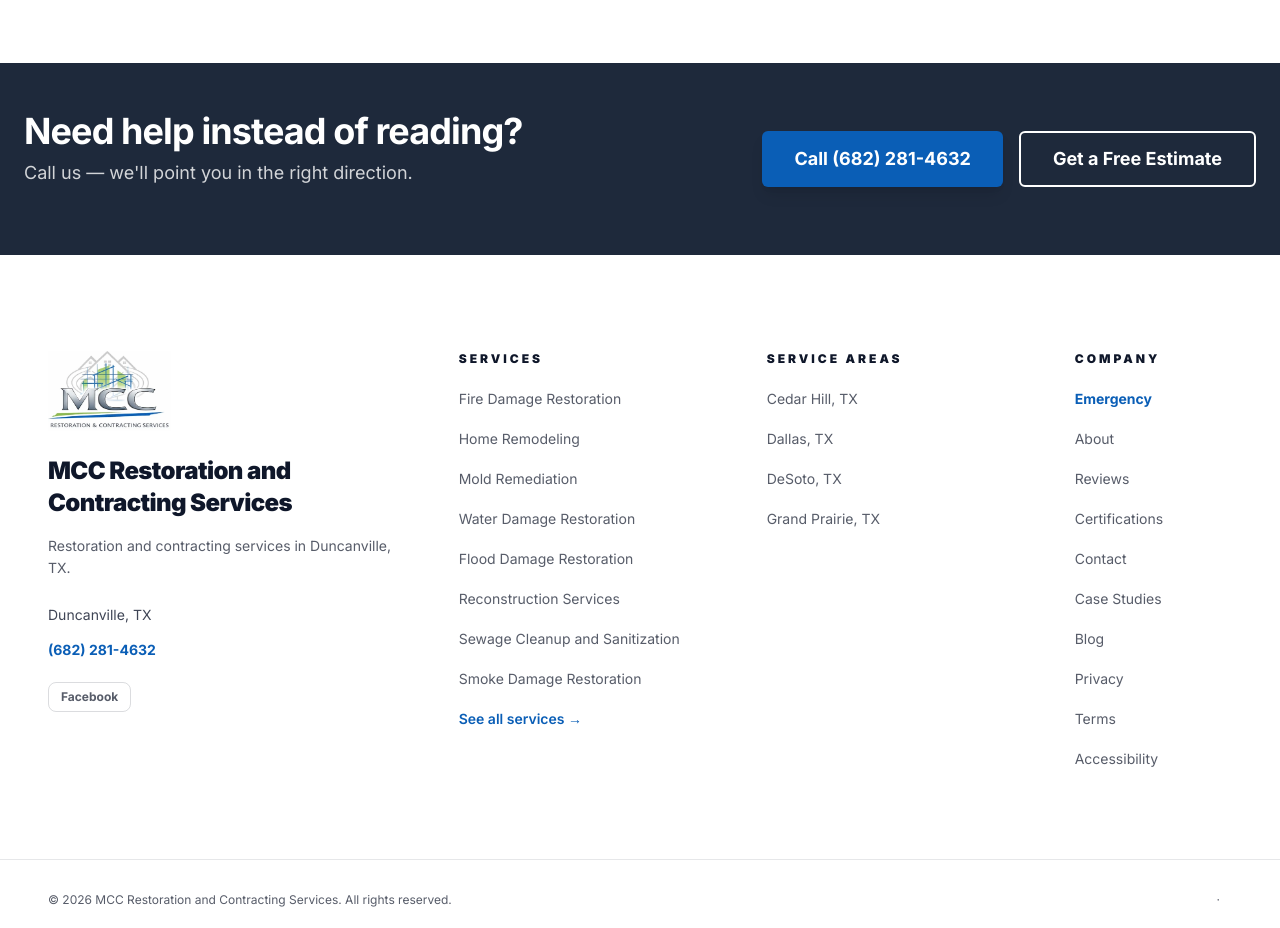
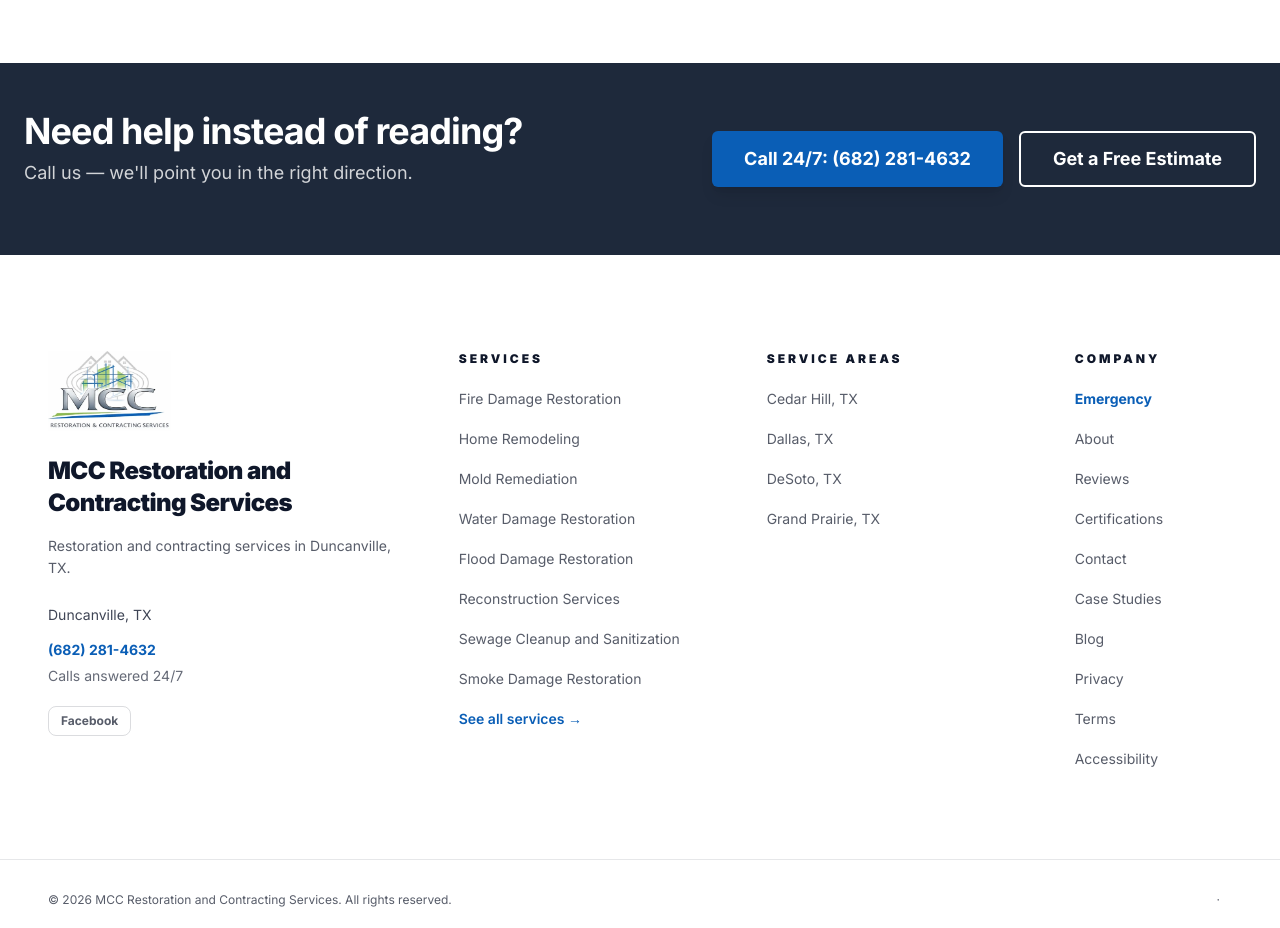
Before and after one commit to restorationai/mcc-restoration-site, an Astro site: page /blog in a window 1280 px wide. Shown: the part 1680-2608 px from the top of the page. Built offline with nearby package versions, Linux system fonts and the light colour scheme; Astro itself is replaced by a stand-in of ours.

Commit message:
Sites: 24/7 availability (schema hours flag, call-button labels, llms/FAQ line), Titan + Zerorez FAQ in their own trade [design-change]
- 66 sites: brand.ts available247 + openingHoursSpec (24/7 on every site; the
  JSON-LD output is unchanged), schema.ts reads it (scripts/schema_hours.py).
- 58 sites: "Available 24/7. Call now" hero label where the label had no 24/7,
  "Call 24/7" sticky bar + CTA banner, "Calls answered 24/7" footer line on
  sites with no 24/7 emergency copy (scripts/availability_rollout.py). The 8
  facts-line experiment sites are held until 12-09; tdi-builders' custom
  footer left as is. Granite Ranch (frozen) untouched.
- 7 non-restoration sites: llms.txt "Available 24/7: calls answered day and
  night." + FAQ "Calls are answered 24/7."; Titan FAQ asks about garage door
  company / spring repair (was general contractor / garage builder), Zerorez
  about carpet cleaner (was general contractor / flooded house).

Co-Authored-By: Claude Opus 5.5 (1M context) <noreply@anthropic.com>

```diff
--- a/src/components/CtaBanner.astro
+++ b/src/components/CtaBanner.astro
@@ -6,6 +6,7 @@
 // incident, brand/hero.webp missing). Never add a decorative <img> here
 // without a build-verified src.
 import { brand } from "~/lib/brand";
+import { callShortLabel } from "~/lib/availability";
 
 type Props = {
   heading?: string;
@@ -37,7 +38,7 @@ const {
         href={`tel:${brand.phoneRaw}`}
         class={`inline-flex items-center justify-center font-bold px-8 py-3 rounded-md transition-all text-lg shadow-lg ${isSensitive ? 'bg-dark text-white hover:bg-dark-800' : 'bg-primary-600 text-white hover:bg-primary-700'}`}
       >
-        Call {brand.phone}
+        {callShortLabel} {brand.phone}
       </a>
       <a
         href="/contact/#estimate"
--- a/src/components/Footer.astro
+++ b/src/components/Footer.astro
@@ -1,5 +1,6 @@
 ---
 import { brand } from "~/lib/brand";
+import { footerAvailability } from "~/lib/availability";
 import { getCollection } from "astro:content";
 
 const is247 = /24\s*[\/x-]?\s*7|24 ?hours/i.test(String(brand.hours || ""));
@@ -20,6 +21,7 @@ const year = new Date().getFullYear();
         <div>{brand.streetAddress}</div>
         <div>{brand.primaryCity}, {brand.primaryState} {brand.postalCode}</div>
         <div class="mt-3"><a href={`tel:${brand.phoneRaw}`} class="text-primary font-bold no-underline hover:underline">{brand.phone}</a></div>
+        {footerAvailability && <div class="mt-1 text-sm opacity-80">{footerAvailability}</div>}
         <div><a href={`mailto:${brand.email}`} class="text-primary no-underline hover:underline">{brand.email}</a></div>
       </address>
       {(() => {
--- a/src/components/ui/Hero.astro
+++ b/src/components/ui/Hero.astro
@@ -1,6 +1,7 @@
 ---
 // src/components/ui/Hero.astro
 import { brand } from "~/lib/brand";
+import { heroCtaLabel } from "~/lib/availability";
 import { srcsetFor } from "~/lib/images";
 import { Phone } from "@lucide/astro";
 
@@ -40,7 +41,7 @@ const bg = backgroundImage ? srcsetFor(backgroundImage) : {};
           href={`tel:${brand.phoneRaw}`}
           class={`group inline-flex flex-col items-center justify-center rounded-xl shadow-[0_0_40px_rgba(10,94,182,0.4)] px-8 py-3 transition-transform hover:-translate-y-1 border-2 border-white ${isSensitive ? "bg-dark-700 hover:bg-dark-600" : "bg-primary-600 hover:bg-primary-700"}`}
         >
-          <span class="text-xs md:text-sm font-bold uppercase tracking-widest text-white mb-1">{brand.ctaLabel}</span>
+          <span class="text-xs md:text-sm font-bold uppercase tracking-widest text-white mb-1">{heroCtaLabel}</span>
           <span class="text-2xl sm:text-3xl md:text-4xl font-black tracking-tight whitespace-nowrap flex items-center gap-3 text-white">
             <div class="bg-white text-primary-600 rounded-full p-2 shadow-inner">
               <Phone size={24} strokeWidth={3} />
--- a/src/layouts/BaseLayout.astro
+++ b/src/layouts/BaseLayout.astro
@@ -1,6 +1,7 @@
 ---
 import "~/styles/global.css";
 import { brand } from "~/lib/brand";
+import { callNowLabel } from "~/lib/availability";
 import Analytics from "~/components/Analytics.astro";
 import Header from "~/components/Header.astro";
 import Footer from "~/components/Footer.astro";
@@ -170,7 +171,7 @@ const ctx: PageSchemaContext = {
     <Footer />
     <a href={`tel:${brand.phoneRaw}`} class="fixed bottom-0 inset-x-0 z-40 md:hidden flex items-center justify-center gap-3 bg-primary-600 text-white font-black py-4 text-base shadow-[0_-4px_24px_rgba(10,94,182,0.35)] border-t border-primary-700">
       <Phone size={18} strokeWidth={3} />
-      Call Now: {brand.phone}
+      {callNowLabel}: {brand.phone}
     </a>
     {brand.trackingPhone && brand.trackingPhoneRaw && (
       /* Dynamic Number Insertion (2026-08-24; source attribution 2026-09-10):
--- /dev/null
+++ b/src/lib/availability.ts
@@ -0,0 +1,21 @@
+// AVAILABILITY 24/7 (Santino 2026-11-21, rank-ai scripts/availability.py):
+// every client's calls are answered 24/7 (the AI receptionist), so the call
+// buttons say so: "Available 24/7. Call now" in the hero button label
+// (unless the label already says 24/7), "Call 24/7" on the sticky mobile bar
+// and the CTA banners, "Calls answered 24/7" under the footer phone (only
+// where the site carries no 24/7 emergency copy already). brand.available247
+// = false (the client said not to) turns every one of these off. Separate
+// from the emergency-SERVICE rule (brand.hours / emergency_policy.py).
+import { brand } from "./brand";
+
+const b = brand as { available247?: boolean; ctaLabel?: string; hours?: string };
+const SAYS_247 = /24\s*[\/x-]?\s*7|24 ?hours/i;
+
+export const available247 = b.available247 !== false;
+/** The site already carries 24/7 emergency copy (restoration, 24/7 plumbing). */
+export const emergency247 = SAYS_247.test(String(b.hours || ""));
+export const heroCtaLabel =
+  available247 && !SAYS_247.test(String(b.ctaLabel || "")) ? "Available 24/7. Call now" : String(b.ctaLabel || "");
+export const callNowLabel = available247 ? "Call 24/7" : "Call Now";
+export const callShortLabel = available247 ? "Call 24/7:" : "Call";
+export const footerAvailability = available247 && !emergency247 ? "Calls answered 24/7" : "";
--- a/src/lib/brand.ts
+++ b/src/lib/brand.ts
@@ -17,6 +17,14 @@ export const brand = {
   trackingPhoneRaw: "+16822814632",
   email: "",
   hours: "",
+  // AVAILABILITY 24/7 (Santino 2026-11-21, scripts/availability.py): calls are
+  // answered 24/7 (the AI receptionist), every trade, default true; false only
+  // when the client said not to. Separate from the emergency-SERVICE rule
+  // (emergency_policy.py, the `hours` gate above). openingHoursSpec = the
+  // schema hours (scripts/schema_hours.py): 24/7 when available, else the
+  // real Google hours, else none.
+  available247: true,
+  openingHoursSpec: [{"days": ["Monday", "Tuesday", "Wednesday", "Thursday", "Friday", "Saturday", "Sunday"], "opens": "00:00", "closes": "23:59"}] as { days: string[]; opens: string; closes: string }[],
   foundedYear: "",
   primaryCity: "Duncanville",
   primaryState: "TX",
--- a/src/lib/schema.ts
+++ b/src/lib/schema.ts
@@ -35,6 +35,22 @@ const safe = (v: unknown) => (v == null || v === "" ? undefined : v);
 // (e.g. construction) stay plain LocalBusiness.
 const IS_247 = /24\s*[\/x-]?\s*7|24 ?hours/i.test(String(brand.hours || ""));
 
+// rankai:schema-hours (Santino 2026-11-21): the hours Google
+// reads. AVAILABILITY 24/7 is the default for every trade (the AI receptionist
+// answers day and night, scripts/availability.py); brand.openingHoursSpec is
+// written by scripts/schema_hours.py: 24/7 when brand.available247, else the
+// client's real Google hours, else none. A brand.ts without the field: 24/7
+// unless brand.available247 is false. EmergencyService typing (IS_247 above)
+// stays on the emergency-service rule, not on availability.
+type HoursSpec = { days: string[]; opens: string; closes: string };
+const _b = brand as { openingHoursSpec?: HoursSpec[]; available247?: boolean };
+const HOURS_SPEC: HoursSpec[] = Array.isArray(_b.openingHoursSpec)
+  ? _b.openingHoursSpec
+  : _b.available247 === false
+    ? []
+    : [{ days: ["Monday", "Tuesday", "Wednesday", "Thursday", "Friday", "Saturday", "Sunday"],
+         opens: "00:00", closes: "23:59" }];
+
 function localBusiness(ctx: PageSchemaContext) {
   // City×service pages get the teardown upgrades: EmergencyService typing
   // (24/7 brands only), the page city as areaServed, the quotable dispatch
@@ -67,12 +83,16 @@ function localBusiness(ctx: PageSchemaContext) {
       latitude: brand.lat,
       longitude: brand.lng,
     },
-    openingHoursSpecification: {
-      "@type": "OpeningHoursSpecification",
-      dayOfWeek: ["Monday", "Tuesday", "Wednesday", "Thursday", "Friday", "Saturday", "Sunday"],
-      opens: "00:00",
-      closes: "23:59",
-    },
+    ...(HOURS_SPEC.length
+      ? {
+          openingHoursSpecification: HOURS_SPEC.map((h) => ({
+            "@type": "OpeningHoursSpecification",
+            dayOfWeek: h.days,
+            opens: h.opens,
+            closes: h.closes,
+          })),
+        }
+      : {}),
     sameAs: brand.sameAsUrls,
     foundingDate: brand.foundedYear,
     // AggregateRating — values come straight from the live Google Business Profile,
```
